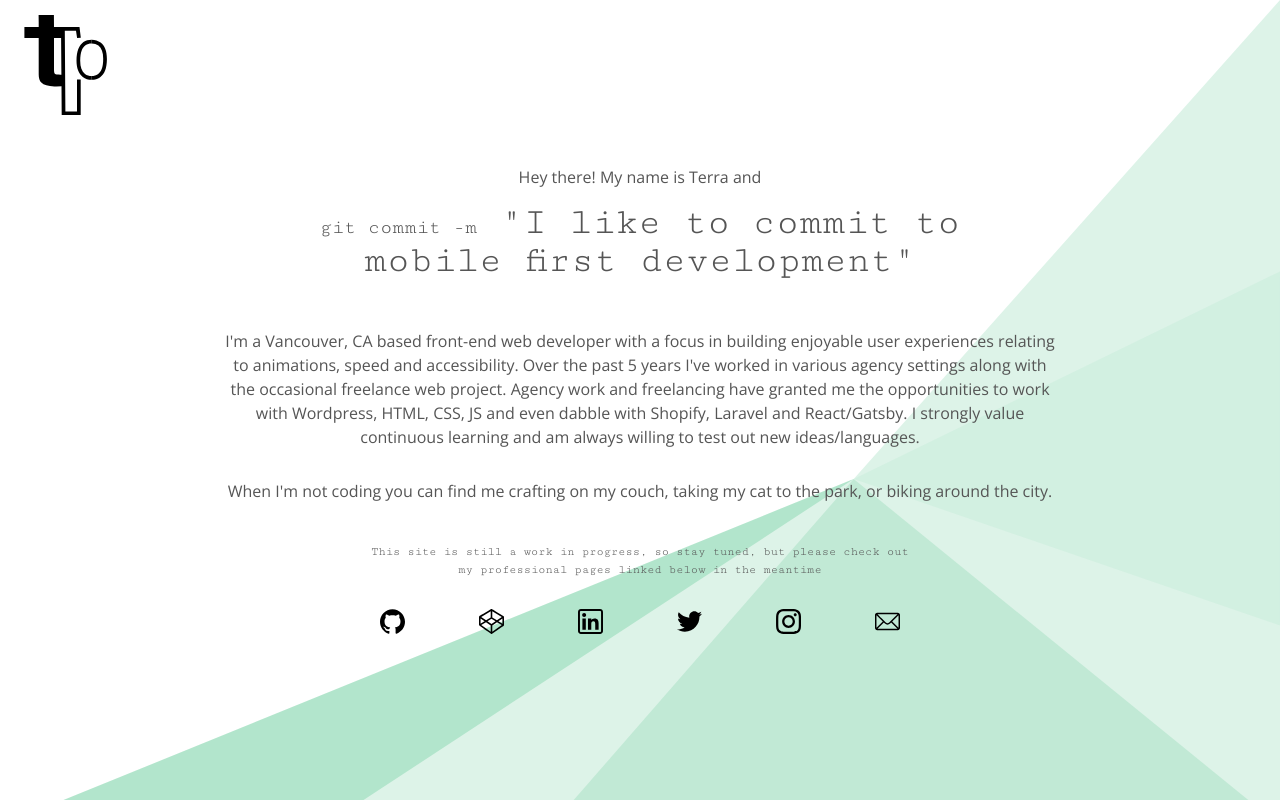
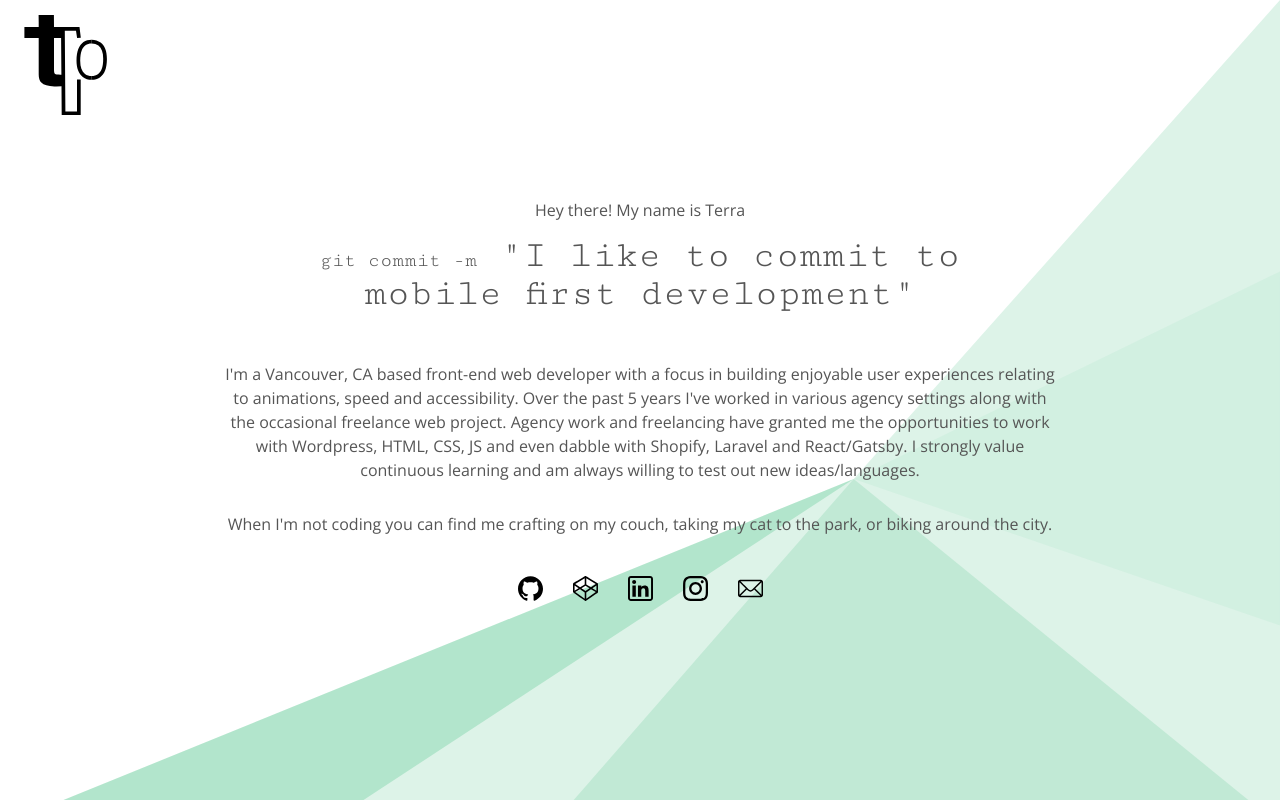
Before and after one commit to teeppope/Portfolio-Site, a website built with webpack: page docs/index.html in a window 1280 px wide. Built offline with nearby package versions, Linux system fonts and the light colour scheme.

Commit message:
update copy, remove twitter, update readme

```diff
--- a/docs/index.html
+++ b/docs/index.html
@@ -14,7 +14,7 @@
 	</header>
 	<main>
 		<div>
-			<p>Hey there! My name is Terra and</p>
+			<p>Hey there! My name is Terra</p>
 		</div>
 		<section>
 
@@ -32,10 +32,6 @@
 			<p>When I'm not coding you can find me crafting on my couch, taking my cat to the park, or biking around the city.</p>
 		</section>
 		<section class="contact">
-			<p>
-				This site is still a work in progress, so stay tuned, but please check out my professional pages linked below in the meantime
-			</p>
-
 			<div class="scl-media">
 				<a href="https://github.com/teeppope" target="_blank" class="social-icon">
 					<img src="/assets/github.svg" alt="Icon link to Terra's Github profile" >
@@ -47,10 +43,6 @@
 				</a>
 				<a href="https://www.linkedin.com/in/terra-pope/" target="_blank" class="social-icon">
 					<img src="/assets/linkedin.svg" alt="Icon link to Terra's LinkedIn profile" >
-					<span class="sr-only">- opens a new tab</span>
-				</a>
-				<a href="https://twitter.com/terraepop" target="_blank" class="social-icon">
-					<img src="/assets/twitter.svg" alt="Icon link to Terra's Twitter feed">
 					<span class="sr-only">- opens a new tab</span>
 				</a>
 				<a href="https://www.instagram.com/terrapop/" target="_blank" class="social-icon">
@@ -65,5 +57,5 @@
 		</section>
 
 	</main>
-<script src="bundle.532a5d5c98b7d2be064a.js"></script></body>
+<script src="bundle.db2f95b796056db3abf1.js"></script></body>
 </html>
```
Also changed, not shown: src/index.html (+1 -9 lines), README.md, 2 other files.
